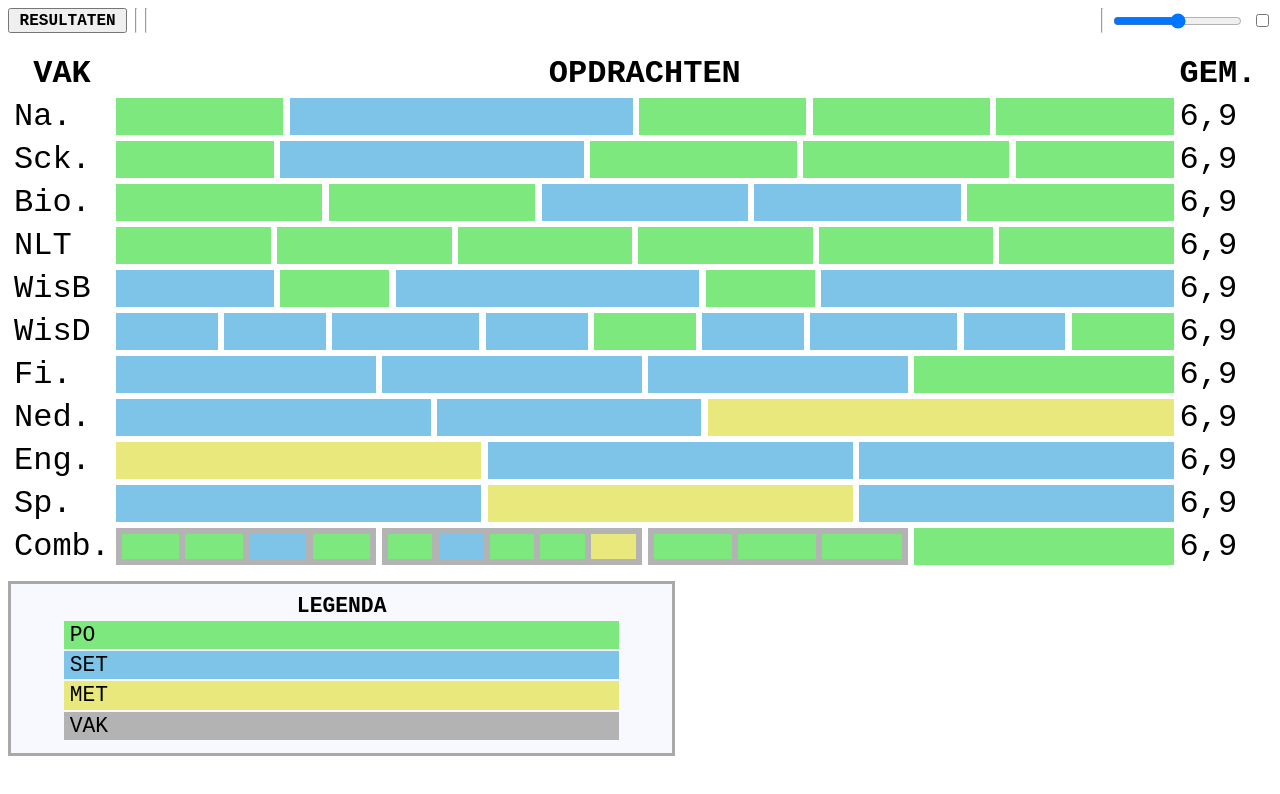
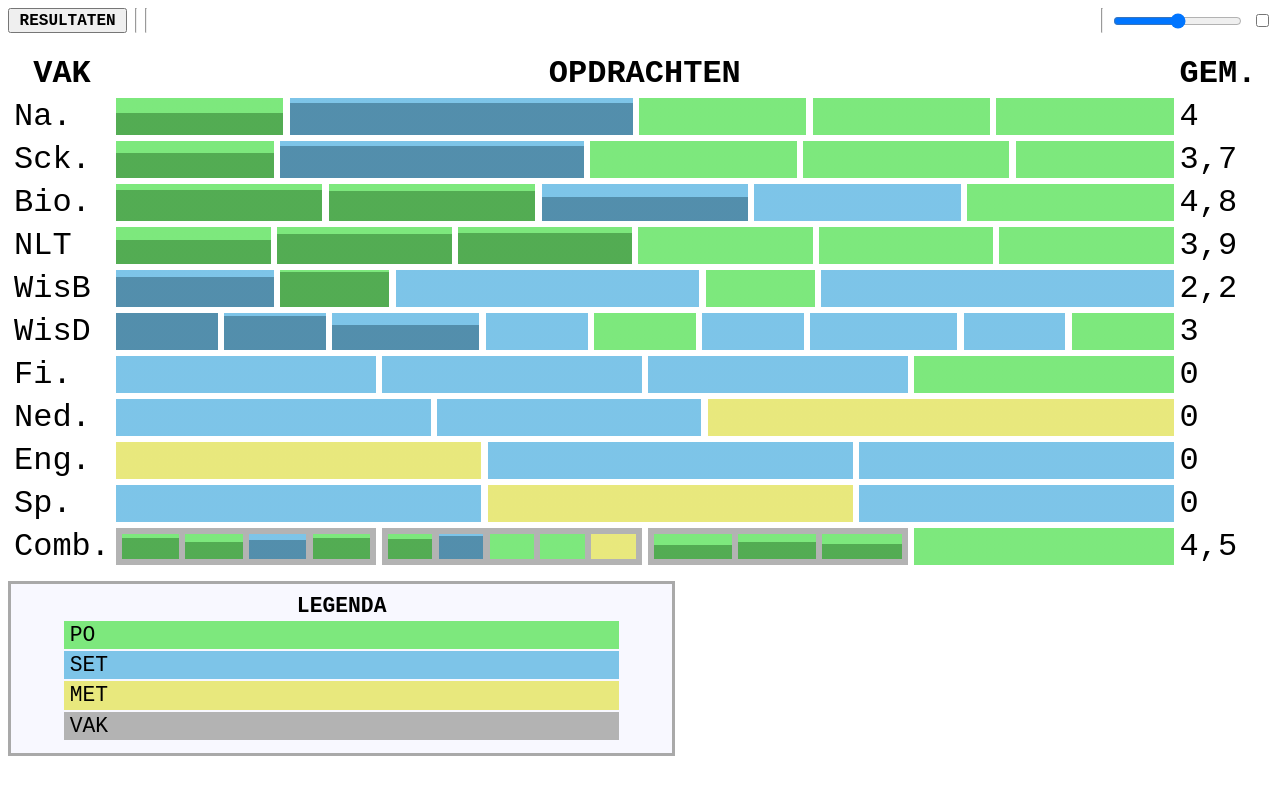
Before and after one commit to Wouterr0/cijfer-vis, a Vue app: page / in a window 1280 px wide. Shown: the top 794 px of the page. Built offline with nearby package versions, Linux system fonts and the light colour scheme.

Commit message:
Calculate results for combinations and subjects

```diff
--- a/src/components/AssignmentBlock.vue
+++ b/src/components/AssignmentBlock.vue
@@ -7,7 +7,7 @@
         ]"
         :style="{
             width: widthPercentage + '%',
-            background: `var(--${assignment.type}-color)`,
+            background: background,
         }"
         @mouseover.stop="onOver()"
         @mouseout.stop="onLeave()"
@@ -25,6 +25,7 @@
 
 <script>
 import { defineAsyncComponent } from 'vue';
+import { mapGetters } from 'vuex';
 
 export default {
     name: 'AssignmentBlock',
@@ -39,6 +40,28 @@ export default {
             import('./AssignmentBlocks.vue')
         ),
     },
+    computed: {
+        background() {
+            const res = this.$store.getters.result(this.assignment.id);
+            const type = this.assignment.type;
+            if (
+                res === undefined ||
+                !this.$store.getters.showResults ||
+                this.assignment.assignments
+            ) {
+                return `var(--${type}-color)`;
+            } else {
+                const fill_percent =
+                    ((this.$store.getters.result(this.assignment.id) - 1) / 9) *
+                    100;
+                return `border-box linear-gradient(0deg, \
+                        var(--${type}-color-dark) 0%, \
+                        var(--${type}-color-dark) ${fill_percent}%, \
+                        var(--${type}-color) ${fill_percent}%, \
+                        var(--${type}-color) 100%)`;
+            }
+        },
+    },
     methods: {
         onOver() {
             this.$emit('assignmentView', this.assignment.id, false);
@@ -47,11 +70,7 @@ export default {
             this.$emit('assignmentView', null, false);
         },
         onClick() {
-            this.$emit(
-                'assignmentView',
-                this.assignment.id,
-                true
-            );
+            this.$emit('assignmentView', this.assignment.id, true);
         },
     },
 };
--- a/src/components/AssignmentBlocks.vue
+++ b/src/components/AssignmentBlocks.vue
@@ -45,7 +45,6 @@ export default {
     gap: var(--assign-gap);
     padding: var(--assign-padd);
     border: var(--select-border-size) solid transparent;
-    /* box-sizing: border-box; */
 }
 
 .hovered-block {
--- a/src/components/Legend.vue
+++ b/src/components/Legend.vue
@@ -2,7 +2,7 @@
     <div class="heading">LEGENDA</div>
     <div
         :key="type"
-        v-for="type in assigmentTypes"
+        v-for="type in types"
         class="legend-item"
         :style="{ background: `var(--${type}-color)` }"
     >
@@ -11,19 +11,10 @@
 </template>
 
 <script>
-import { count_types } from '../utils.js';
-
+import { mapGetters } from 'vuex';
 export default {
     props: {},
-    computed: {
-        assigmentTypes() {
-            return new Map(
-                [...Object.entries(count_types(this.$store.getters.subjects))].sort(
-                    (a, b) => b[1] - a[1]
-                )
-            ).keys();
-        },
-    },
+    computed: mapGetters(['types']),
 };
 </script>
 
--- a/src/components/Row.vue
+++ b/src/components/Row.vue
@@ -9,13 +9,14 @@
                 @assignment-view="(id, c) => $emit('assignmentView', id, c)"
             />
         </td>
-        <td v-if="showResults" >{{ avg }}</td>
+        <td v-if="showResults">{{ nl_num(result(assignment.id, false)) }}</td>
     </tr>
 </template>
 
 <script>
 import AssignmentBlocks from './AssignmentBlocks.vue';
-import { calc_avg, nl_num } from '../utils.js';
+import { nl_num } from '../utils.js';
+import { mapGetters } from 'vuex';
 
 export default {
     name: 'Row',
@@ -28,10 +29,9 @@ export default {
     components: {
         AssignmentBlocks,
     },
-    computed: {
-        avg() {
-            return nl_num(calc_avg(), 1);
-        },
+    computed: mapGetters(['result']),
+    methods: {
+        nl_num,
     },
 };
 </script>
--- a/src/main.js
+++ b/src/main.js
@@ -46,9 +46,93 @@ const store = createStore({
         subjects(state) {
             return state.allSubjects;
         },
+        types(state, getters) {
+            const counted_types = {};
+            function recurse(assignment) {
+                if (!(assignment.type in counted_types)) {
+                    counted_types[assignment.type] = 0;
+                }
+                counted_types[assignment.type]++;
+
+                if (assignment.assignments) {
+                    for (const sub_assignment of assignment.assignments) {
+                        recurse(sub_assignment);
+                    }
+                }
+            }
+
+            for (const subject of getters.subjects) {
+                for (const assignment of subject.assignments) {
+                    recurse(assignment);
+                }
+            }
+
+            return new Map(
+                [...Object.entries(counted_types)].sort((a, b) => b[1] - a[1])
+            ).keys();
+        },
         showResults(state) {
             return state.mode === 'results';
-        }
+        },
+        assignment: (state) => (id) => {
+            function recurse(assignments) {
+                for (const assignment of assignments) {
+                    if (assignment.id === id) {
+                        return assignment;
+                    }
+                    if (assignment.assignments) {
+                        const res = recurse(assignment.assignments);
+                        if (res) {
+                            return res;
+                        }
+                    }
+                }
+            }
+
+            return recurse(state.allSubjects);
+        },
+        total_subweight: (state) => (assignment) => {
+            let total_subweight = 0;
+            for (const sub_assignment of assignment.assignments) {
+                total_subweight += sub_assignment.weight;
+            }
+            return total_subweight;
+        },
+        result:
+            (state, getters) =>
+            (id, rounding = false) => {
+                let result;
+                if (id in state.results) {
+                    result = state.results[id];
+                } else {
+                    const assignment = getters.assignment(id);
+
+                    if (assignment.assignments === undefined) {
+                        result = null;
+                    } else {
+                        let total_subweight =
+                            getters.total_subweight(assignment);
+                        let weighted_sum = 0;
+                        let weight_sum = 0;
+
+                        for (const sub_assignment of assignment.assignments) {
+                            const score = getters.result(sub_assignment.id);
+                            if (score === null) continue;
+                            const weight =
+                                sub_assignment.weight / total_subweight;
+                            weighted_sum += score * weight;
+                            weight_sum += weight;
+                        }
+                        if (weight_sum > 0) {
+                            result = weighted_sum / weight_sum;
+                        }
+                    }
+                }
+                if (!rounding || result === undefined) {
+                    result = Math.round((result + Number.EPSILON) * 10) / 10;
+                }
+                return result;
+            },
     },
     mutations: {
         setRround(state, round) {
--- a/src/utils.js
+++ b/src/utils.js
@@ -50,30 +50,6 @@ export function parse_data(subjects) {
     return subjects;
 }
 
-export function count_types(subjects) {
-    const counted_types = {};
-    function recurse(assignment) {
-        if (!(assignment.type in counted_types)) {
-            counted_types[assignment.type] = 0;
-        }
-        counted_types[assignment.type]++;
-
-        if (['VAK', 'COMB'].includes(assignment.type)) {
-            for (const sub_assignment of assignment.assignments) {
-                recurse(sub_assignment);
-            }
-        }
-    }
-
-    for (const subject of subjects) {
-        for (const assignment of subject.assignments) {
-            recurse(assignment);
-        }
-    }
-
-    return counted_types;
-}
-
 /* export function calc_global_weight_percent(
     id,
     weight_percent = 100,
@@ -102,6 +78,9 @@ export function gen_id() {
 }
 
 export function nl_num(n, fract_digits) {
+    if (n === undefined) {
+        return '-';
+    }
     if (fract_digits) {
         return n.toLocaleString('nl', {
             minimumFractionDigits: fract_digits,
@@ -111,7 +90,3 @@ export function nl_num(n, fract_digits) {
         return n.toLocaleString('nl');
     }
 }
-
-export function calc_avg(a) {
-    return 6.9;
-}
```
